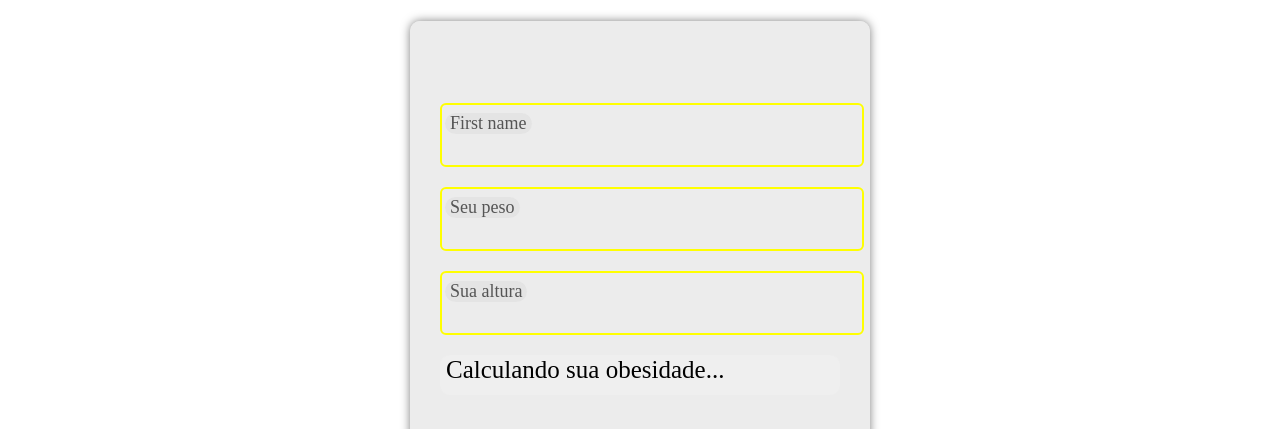
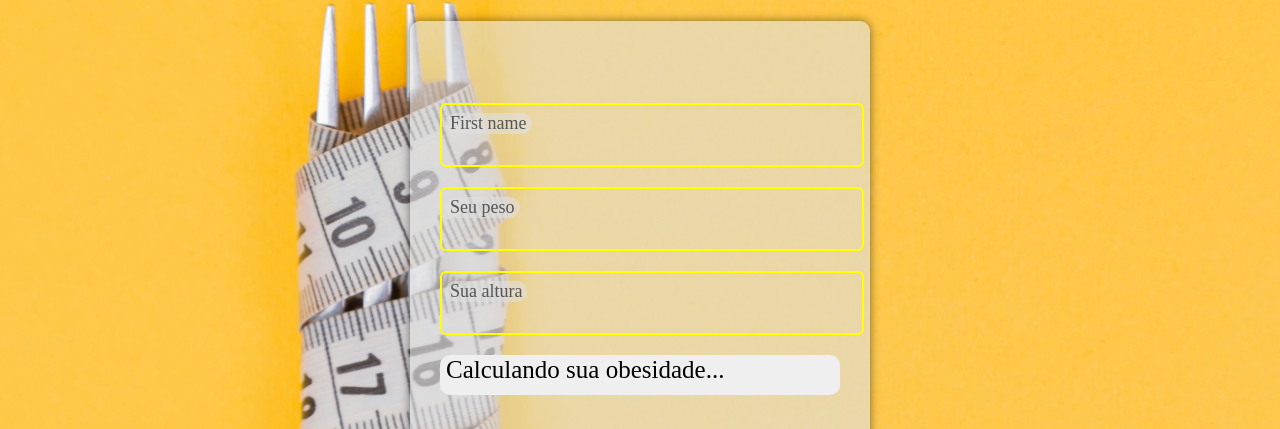
Before and after one commit to array-alinhado/calculator_de_imc, a plain HTML site: page index.html in a window 1280 px wide. Shown: the part 180-609 px from the top of the page. Drawn offline with Linux system fonts and the light colour scheme.

Commit message:
quinto commit

```diff
--- a/css/styles.css
+++ b/css/styles.css
@@ -1,6 +1,6 @@
 body{
     height: 100vh;
-    background: url(/IMC/img/diana-polekhina-ZSpkUThb7qk-unsplash.jpg);
+    background: url(/img/diana-polekhina-ZSpkUThb7qk-unsplash.jpg);
     background-size: cover;
     display: flex;
     align-items: center;
```
